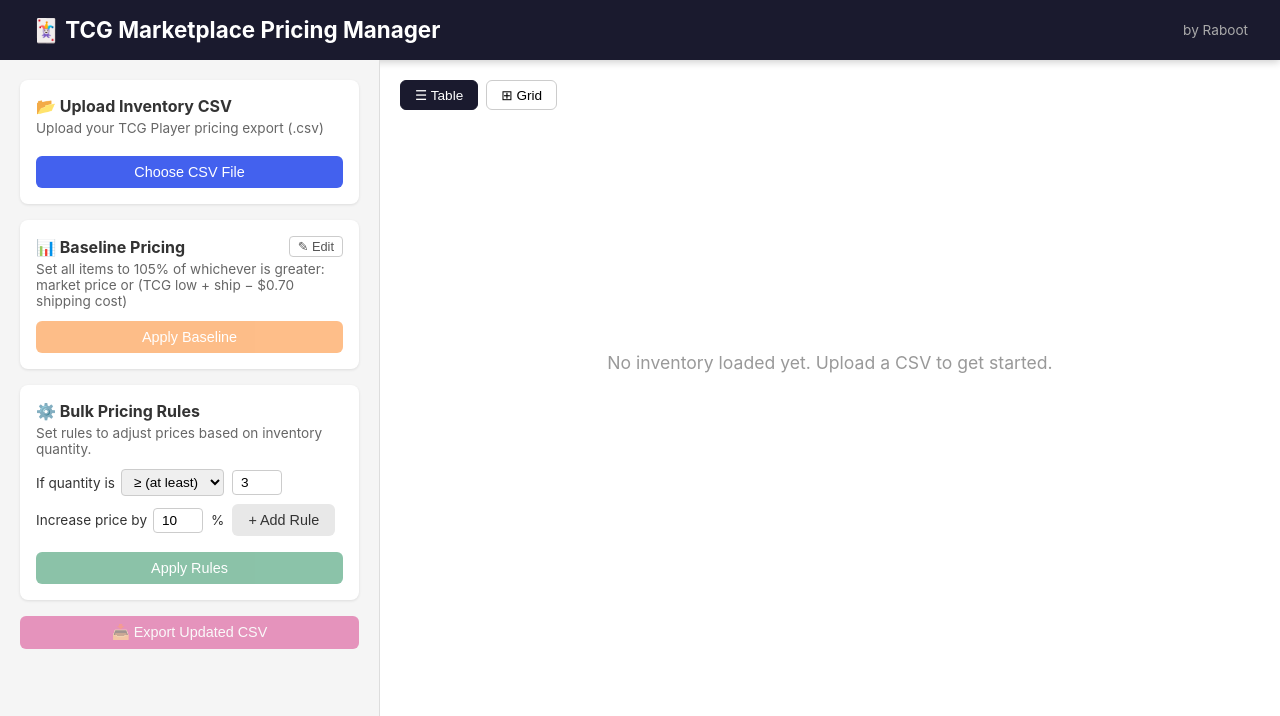
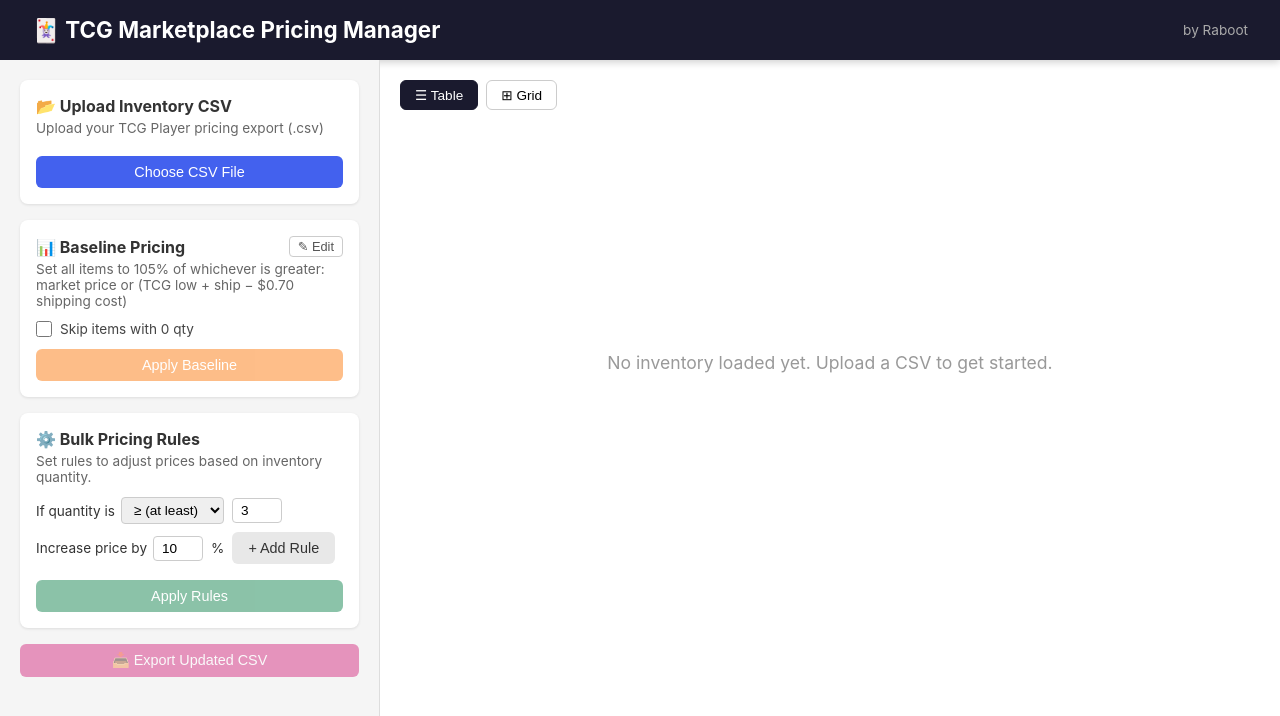
Before and after one commit to dzollan/MarketplaceManager, a React (Vite) app in the folder frontend/: page / in a window 1280 px wide. Shown: the top 716 px of the page. Built offline with nearby package versions, Linux system fonts and the light colour scheme.

Commit message:
Added 0qty option and more info on price updates

```diff
--- a/frontend/src/App.css
+++ b/frontend/src/App.css
@@ -74,6 +74,43 @@
 /* File input */
 .file-input {
   display: none;
+}
+
+/* Checkbox row */
+.checkbox-row {
+  display: flex;
+  align-items: center;
+  gap: 8px;
+  margin-bottom: 12px;
+}
+
+.checkbox-row input[type="checkbox"] {
+  width: 16px;
+  height: 16px;
+  cursor: pointer;
+}
+
+.checkbox-row label {
+  font-size: 0.85rem;
+  color: #444;
+  cursor: pointer;
+}
+
+/* Price columns */
+.price-old {
+  color: #888;
+}
+
+.price-up {
+  color: #2e7d32;
+}
+
+.price-down {
+  color: #c62828;
+}
+
+.price-same {
+  color: #888;
 }
 
 /* Buttons */
--- a/frontend/src/App.jsx
+++ b/frontend/src/App.jsx
@@ -15,36 +15,42 @@ function App() {
   const [baselinePercent, setBaselinePercent] = useState(105)
   const [baselineShip, setBaselineShip] = useState(0.70)
   const [baselineEditing, setBaselineEditing] = useState(false)
+  const [ignoreZeroQty, setIgnoreZeroQty] = useState(false)
 
   const handleUpload = useCallback((data) => {
-    setInventory(data)
+    // Store the original marketplace price
+    const withOriginalPrice = data.map((item) => ({
+      ...item,
+      _originalPrice: parseFloat(item['TCG Marketplace Price']) || 0,
+    }))
+    setInventory(withOriginalPrice)
   }, [])
 
   const applyBaseline = useCallback(() => {
     setLoading(true)
     setError('')
     try {
-      const updated = applyBaseline(inventory, baselinePercent, baselineShip)
+      const updated = applyBaseline(inventory, baselinePercent, baselineShip, ignoreZeroQty)
       setInventory(updated)
     } catch (err) {
       setError(err.message)
     } finally {
       setLoading(false)
     }
-  }, [inventory, baselinePercent, baselineShip])
+  }, [inventory, baselinePercent, baselineShip, ignoreZeroQty])
 
   const applyRules = useCallback(() => {
     setLoading(true)
     setError('')
     try {
-      const updated = applyRules(inventory, rules)
+      const updated = applyRules(inventory, rules, ignoreZeroQty)
       setInventory(updated)
     } catch (err) {
       setError(err.message)
     } finally {
       setLoading(false)
     }
-  }, [inventory, rules])
+  }, [inventory, rules, ignoreZeroQty])
 
   const handleExport = () => {
     exportCSV(inventory)
@@ -99,6 +105,15 @@ function App() {
                 </div>
               </div>
             )}
+            <div className="card-row checkbox-row">
+              <input
+                type="checkbox"
+                id="ignoreZeroQty"
+                checked={ignoreZeroQty}
+                onChange={(e) => setIgnoreZeroQty(e.target.checked)}
+              />
+              <label htmlFor="ignoreZeroQty">Skip items with 0 qty</label>
+            </div>
             <button
               className="btn btn-baseline"
               onClick={applyBaseline}
--- a/frontend/src/components/InventoryTable.jsx
+++ b/frontend/src/components/InventoryTable.jsx
@@ -60,6 +60,28 @@ export default function InventoryTable({ inventory }) {
       header: 'Your Price',
       accessorFn: (row) => parseFloat(row['TCG Marketplace Price']) || 0,
       cell: (info) => <span className="price-cell">${info.getValue().toFixed(2)}</span>,
+    },
+    {
+      id: 'OldPrice',
+      header: 'Old Price',
+      accessorFn: (row) => row._originalPrice || 0,
+      cell: (info) => <span className="price-cell price-old">$${info.getValue().toFixed(2)}</span>,
+    },
+    {
+      id: 'PriceDiff',
+      header: '% Diff',
+      accessorFn: (row) => {
+        const newPrice = parseFloat(row['TCG Marketplace Price']) || 0
+        const oldPrice = row._originalPrice || 0
+        if (oldPrice === 0) return 0
+        return ((newPrice - oldPrice) / oldPrice) * 100
+      },
+      cell: (info) => {
+        const diff = info.getValue()
+        const sign = diff > 0 ? '+' : ''
+        const className = diff > 0 ? 'price-up' : diff < 0 ? 'price-down' : 'price-same'
+        return <span className={className}>{sign}{diff.toFixed(1)}%</span>
+      },
     },
   ]
 
--- a/frontend/src/utils/csvUtils.js
+++ b/frontend/src/utils/csvUtils.js
@@ -20,10 +20,14 @@ export function parseCSV(file) {
  *   - TCG Market Price
  *   - (TCG Low Price With Shipping − shippingCost)
  * Then multiply by (percent / 100) and round to 2 decimals.
+ * If ignoreZeroQty is true, items with qty 0 are left unchanged.
  */
-export function applyBaseline(inventory, percent = 105, shippingCost = 0.70) {
+export function applyBaseline(inventory, percent = 105, shippingCost = 0.70, ignoreZeroQty = false) {
   const multiplier = percent / 100
   return inventory.map((item) => {
+    const qty = parseInt(item['Total Quantity']) || 0
+    if (ignoreZeroQty && qty === 0) return item
+
     const marketPrice = parseFloat(item['TCG Market Price']) || 0
     const lowWithShip = parseFloat(item['TCG Low Price With Shipping']) || 0
     const shipOption = lowWithShip > 0 ? lowWithShip - shippingCost : 0
@@ -36,18 +40,21 @@ export function applyBaseline(inventory, percent = 105, shippingCost = 0.70) {
 /**
  * Apply bulk pricing rules to inventory.
  * Each rule: if quantity condition met, increase price by rule.percent%.
+ * If ignoreZeroQty is true, items with qty 0 are left unchanged.
  */
-export function applyRules(inventory, rules) {
+export function applyRules(inventory, rules, ignoreZeroQty = false) {
   return inventory.map((item) => {
+    const qty = parseInt(item['Total Quantity']) || 0
+    if (ignoreZeroQty && qty === 0) return item
+
     let price = parseFloat(item['TCG Marketplace Price']) || 0
-    const quantity = parseInt(item['Total Quantity']) || 0
 
     for (const rule of rules) {
       let conditionMet = false
       if (rule.condition === 'quantity') {
-        if (rule.operator === 'gte' && quantity >= rule.value) conditionMet = true
-        if (rule.operator === 'lte' && quantity <= rule.value) conditionMet = true
-        if (rule.operator === 'eq' && quantity === rule.value) conditionMet = true
+        if (rule.operator === 'gte' && qty >= rule.value) conditionMet = true
+        if (rule.operator === 'lte' && qty <= rule.value) conditionMet = true
+        if (rule.operator === 'eq' && qty === rule.value) conditionMet = true
       }
       if (conditionMet) {
         price = price * (1 + rule.percent / 100)
```
